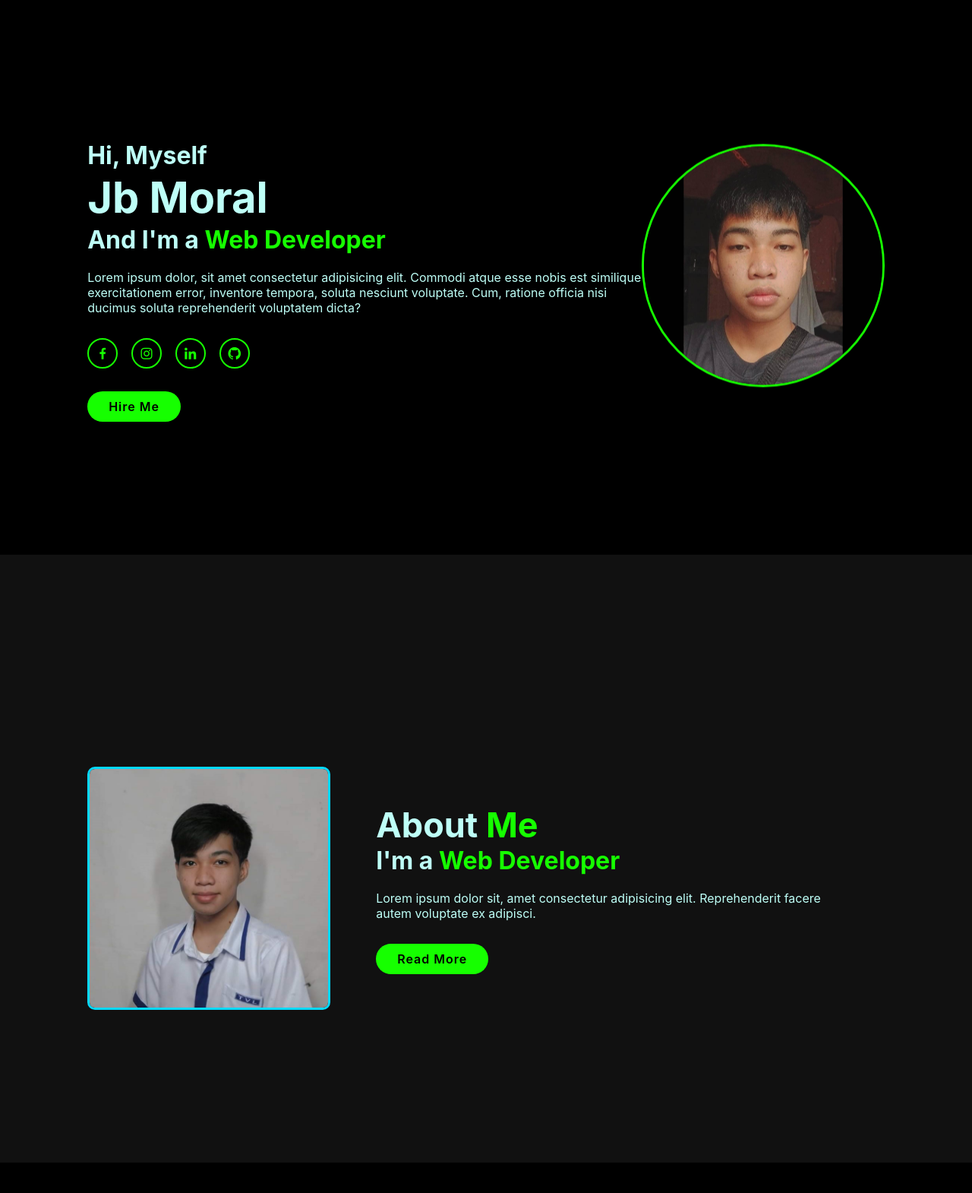
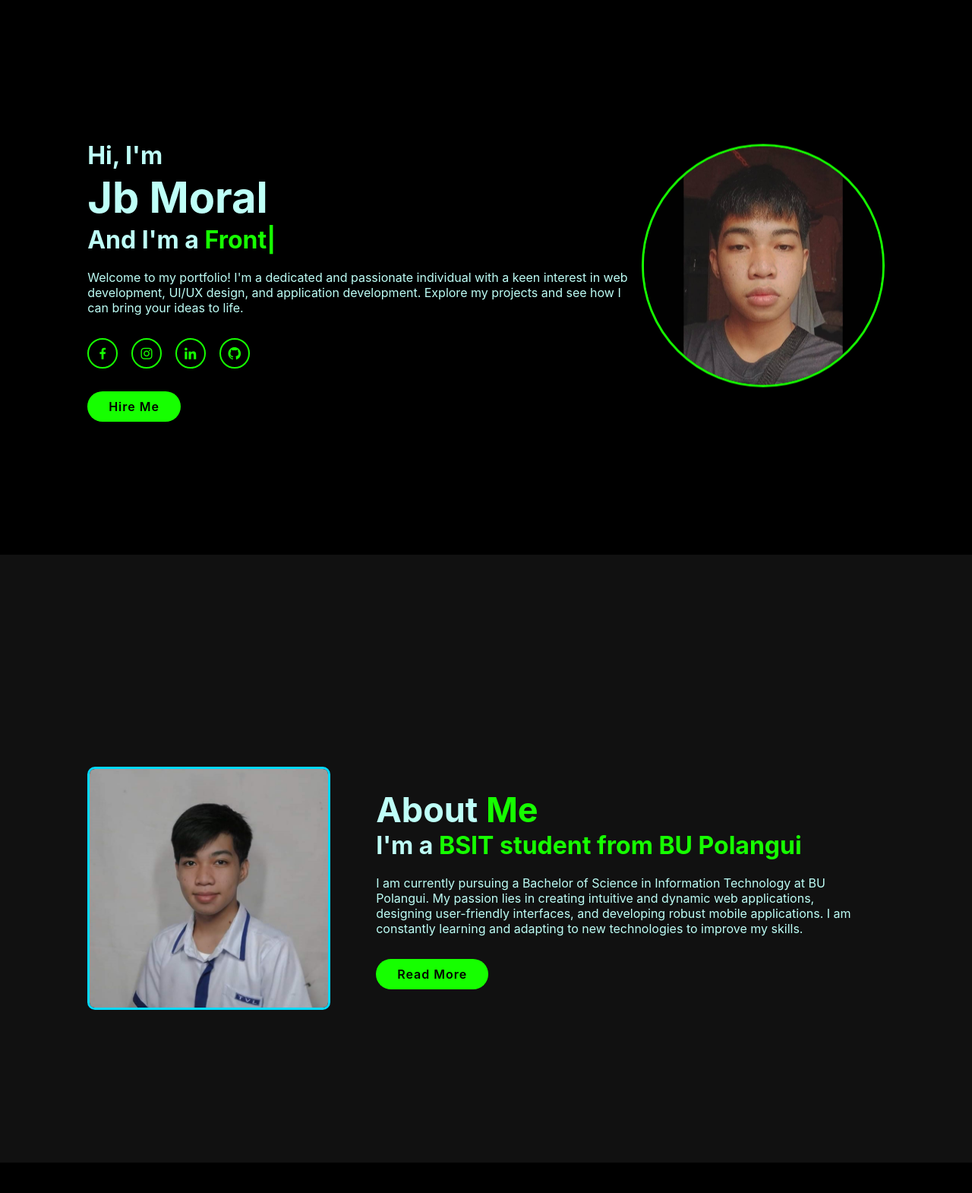
Before and after one commit to jbmoral11/2024_BSIT-3A_HYTECH_Jesus-Bien-Moral, a PHP site: page /Portfolio/index.html in a window 1280 px wide. Shown: the part 70-1640 px from the top of the page at 76% size. Run offline with PHP 8.4, Linux system fonts and the light colour scheme; some libraries are stand-ins or nearby versions.

Commit message:
Add files via upload

```diff
--- a/Portfolio/index.html
+++ b/Portfolio/index.html
@@ -12,9 +12,8 @@
   </head>
   <body>
     <!-- Header Code -->
-
     <header class="header">
-      <a href="" class="logo">Jb <span>Moral</span></a>
+      <a href="#" class="logo">Jb <span>Moral</span></a>
 
       <i class="bx bx-menu" id="menu-icon"></i>
 
@@ -28,17 +27,16 @@
     </header>
 
     <!-- Home Code -->
-
     <section class="home" id="home">
       <div class="home-content">
-        <h3>Hi, Myself</h3>
+        <h3>Hi, I'm</h3>
         <h1>Jb Moral</h1>
-        <h3>And I'm a <span class="multiple-text">Web Developer</span></h3>
+        <h3>And I'm a <span class="multiple-text"></span></h3>
         <p>
-          Lorem ipsum dolor, sit amet consectetur adipisicing elit. Commodi
-          atque esse nobis est similique exercitationem error, inventore
-          tempora, soluta nesciunt voluptate. Cum, ratione officia nisi ducimus
-          soluta reprehenderit voluptatem dicta?
+          Welcome to my portfolio! I'm a dedicated and passionate individual
+          with a keen interest in web development, UI/UX design, and application
+          development. Explore my projects and see how I can bring your ideas to
+          life.
         </p>
 
         <div class="social-media">
@@ -57,7 +55,6 @@
     </section>
 
     <!-- About Code -->
-
     <section class="about" id="about">
       <div class="about-img">
         <img src="assets/image2.jpeg" alt="About Image" />
@@ -65,17 +62,19 @@
 
       <div class="about-content">
         <h2 class="heading">About <span>Me</span></h2>
-        <h3>I'm a <span>Web Developer</span></h3>
+        <h3>I'm a <span>BSIT student from BU Polangui</span></h3>
         <p>
-          Lorem ipsum dolor sit, amet consectetur adipisicing elit.
-          Reprehenderit facere autem voluptate ex adipisci.
+          I am currently pursuing a Bachelor of Science in Information
+          Technology at BU Polangui. My passion lies in creating intuitive and
+          dynamic web applications, designing user-friendly interfaces, and
+          developing robust mobile applications. I am constantly learning and
+          adapting to new technologies to improve my skills.
         </p>
         <a href="#" class="btn">Read More</a>
       </div>
     </section>
 
     <!-- Services Code -->
-
     <section class="services" id="services">
       <h2 class="heading">My <span>Services</span></h2>
       <div class="services-container">
@@ -83,22 +82,22 @@
           <i class="bx bx-code-alt"></i>
           <h3>Web Development</h3>
           <p>
-            Lorem ipsum dolor sit amet consectetur adipisicing elit. Ut tempore,
-            impedit quo labore eius eos, sed perferendis, non in tempora
-            dignissimos! Explicabo ullam nesciunt ex fuga omnis et modi
-            excepturi.
+            I specialize in building responsive and dynamic websites using the
+            latest web technologies. Whether you need a simple landing page or a
+            complex web application, I can deliver a solution that meets your
+            needs.
           </p>
           <a href="#" class="btn">Read More</a>
         </div>
 
         <div class="services-box">
           <i class="bx bx-palette"></i>
-          <h3>UI/UX Designer</h3>
+          <h3>UI/UX Design</h3>
           <p>
-            Lorem ipsum dolor sit amet consectetur adipisicing elit. Ut tempore,
-            impedit quo labore eius eos, sed perferendis, non in tempora
-            dignissimos! Explicabo ullam nesciunt ex fuga omnis et modi
-            excepturi.
+            Creating user-friendly and aesthetically pleasing interfaces is my
+            forte. I focus on user experience and design principles to ensure
+            that your applications are not only functional but also enjoyable to
+            use.
           </p>
           <a href="#" class="btn">Read More</a>
         </div>
@@ -107,10 +106,10 @@
           <i class="bx bxl-android"></i>
           <h3>Application Development</h3>
           <p>
-            Lorem ipsum dolor sit amet consectetur adipisicing elit. Ut tempore,
-            impedit quo labore eius eos, sed perferendis, non in tempora
-            dignissimos! Explicabo ullam nesciunt ex fuga omnis et modi
-            excepturi.
+            From concept to deployment, I can help you develop mobile
+            applications that are both functional and innovative. I ensure that
+            your app performs well on various devices and provides a seamless
+            user experience.
           </p>
           <a href="#" class="btn">Read More</a>
         </div>
@@ -118,59 +117,55 @@
     </section>
 
     <!-- Portfolio Code -->
-
     <section class="portfolio" id="portfolio">
-      <h2 class="heading">Lastest <span>Projects</span></h2>
+      <h2 class="heading">Latest <span>Projects</span></h2>
 
       <div class="portfolio-container">
         <div class="portfolio-box">
-          <img src="assets/image1.jpeg" alt="" />
+          <img src="assets/portfolio1.png" alt="Project Image" />
           <div class="portfolio-layer">
-            <h4>Web Design</h4>
+            <h4>Application Design</h4>
             <p>
-              Lorem ipsum dolor sit amet consectetur adipisicing elit. Sapiente
-              blanditiis earum aliquid? Distinctio, minima excepturi architecto
-              obcaecati, dolorem magni iure soluta deleniti magnam vel sit!
-              Explicabo ea blanditiis excepturi ipsam.
+              A modern app design project that focuses on responsive design and
+              user experience. This project showcases my ability to create
+              visually appealing and highly functional applications.
             </p>
             <a href="#"><i class="bx bx-right-top-arrow-circle"></i></a>
           </div>
         </div>
         <div class="portfolio-box">
-          <img src="assets/image1.jpeg" alt="" />
+          <img src="assets/portfolio2.png" alt="Project Image" />
           <div class="portfolio-layer">
-            <h4>Web Design</h4>
+            <h4>Application Design</h4>
             <p>
-              Lorem ipsum dolor sit amet consectetur adipisicing elit. Sapiente
-              blanditiis earum aliquid? Distinctio, minima excepturi architecto
-              obcaecati, dolorem magni iure soluta deleniti magnam vel sit!
-              Explicabo ea blanditiis excepturi ipsam.
+              A modern app design project that focuses on responsive design and
+              user experience. This project showcases my ability to create
+              visually appealing and highly functional applications.
             </p>
             <a href="#"><i class="bx bx-right-top-arrow-circle"></i></a>
           </div>
         </div>
         <div class="portfolio-box">
-          <img src="assets/image1.jpeg" alt="" />
+          <img src="assets/portfolio3.png" alt="Project Image" />
           <div class="portfolio-layer">
             <h4>Web Design</h4>
             <p>
-              Lorem ipsum dolor sit amet consectetur adipisicing elit. Sapiente
-              blanditiis earum aliquid? Distinctio, minima excepturi architecto
-              obcaecati, dolorem magni iure soluta deleniti magnam vel sit!
-              Explicabo ea blanditiis excepturi ipsam.
+              A modern web design project that focuses on responsive design and
+              user experience. This project showcases my ability to create
+              visually appealing and highly functional websites.
             </p>
             <a href="#"><i class="bx bx-right-top-arrow-circle"></i></a>
           </div>
         </div>
-        <div class="portfolio-box">
-          <img src="assets/image1.jpeg" alt="" />
+        <div class="portfolio-box port4">
+          <img src="assets/portfolio4.png" alt="Project Image" />
           <div class="portfolio-layer">
-            <h4>Web Design</h4>
+            <h4>Web Development</h4>
             <p>
-              Lorem ipsum dolor sit amet consectetur adipisicing elit. Sapiente
-              blanditiis earum aliquid? Distinctio, minima excepturi architecto
-              obcaecati, dolorem magni iure soluta deleniti magnam vel sit!
-              Explicabo ea blanditiis excepturi ipsam.
+              A modern e-commerce website project that focuses on selling
+              computer electronic parts peripherals. This project showcases my
+              ability to create visually appealing and highly functional
+              websites.
             </p>
             <a href="#"><i class="bx bx-right-top-arrow-circle"></i></a>
           </div>
@@ -179,7 +174,6 @@
     </section>
 
     <!-- Contact Code -->
-
     <section class="contact" id="contact">
       <h2 class="heading">Contact <span>Me</span></h2>
 
@@ -195,7 +189,6 @@
 
         <textarea
           name="message"
-          id=""
           cols="30"
           rows="10"
           placeholder="Your Message"
@@ -205,15 +198,17 @@
     </section>
 
     <!-- Footer Section -->
-
     <footer class="footer">
       <div class="footer-text">
-        <p>2024 &copy; Moral Portfolio | BSIT 3A</p>
+        <p>2024 &copy; Jb Moral Portfolio | BSIT 3A</p>
       </div>
 
       <div class="footer-iconTop">
         <a href="#home"><i class="bx bx-up-arrow-alt"></i></a>
       </div>
     </footer>
+    <script src="https://unpkg.com/scrollreveal"></script>
+    <script src="https://unpkg.com/typed.js@2.1.0/dist/typed.umd.js"></script>
+    <script src="script.js"></script>
   </body>
 </html>
--- a/Portfolio/script.js
+++ b/Portfolio/script.js
@@ -0,0 +1,64 @@
+let menuIcon = document.querySelector("#menu-icon");
+let navbar = document.querySelector(".navbar");
+
+menuIcon.onclick = () => {
+  menuIcon.classList.toggle("bx-x");
+  navbar.classList.toggle("navbar-active"); // Change this line
+};
+
+let sections = document.querySelectorAll("section");
+let navLinks = document.querySelectorAll("header nav a");
+
+window.onscroll = () => {
+  sections.forEach((sec) => {
+    let top = window.scrollY;
+    let offset = (sec.offsetTop = 150);
+    let height = sec.offsetHeight;
+    let id = sec.getAttribute("id");
+
+    if (top >= offset && top < offset + height) {
+      navLinks.forEach((links) => {
+        links.classList.remove("active");
+        document
+          .querySelector("header nav a[href*=" + id + "]")
+          .classList.add("active");
+      });
+    }
+  });
+
+  let header = document.querySelector("header");
+  header.classList.toggle("sticky", window.scrollY > 100);
+
+  menuIcon.classList.remove("bx-x");
+  navbar.classList.remove("navbar-active"); // Change this line
+};
+
+// Typing Text
+const typed = new Typed(".multiple-text", {
+  strings: [
+    "Web Developer",
+    "Frontend Developer",
+    "Backend Developer",
+    "UI/UX Designer",
+  ],
+  typeSpeed: 60,
+  backSpeed: 60,
+  backDelay: 1000,
+  loop: true,
+});
+
+// ScrollReveal
+
+ScrollReveal({
+  distance: "80px",
+  duration: 2000,
+  delay: 200,
+});
+
+ScrollReveal().reveal(".home-content, .heading", { origin: "top" });
+ScrollReveal().reveal(
+  ".home-img, .services-container, .portfolio-box, .contact-form",
+  { origin: "bottom" }
+);
+ScrollReveal().reveal(".home-content h1, .about-img", { origin: "left" });
+ScrollReveal().reveal(".home-content p, .about-content", { origin: "right" });
--- a/Portfolio/style.css
+++ b/Portfolio/style.css
@@ -524,13 +524,13 @@
   }
 
   .portfolio-container {
-    grid-template-columns: repeat(2,1fr);
+    grid-template-columns: repeat(2, 1fr);
   }
 }
 
 @media (max-width: 617px) {
   .portfolio-container {
-    grid-template-columns: repeat(1,1fr);
+    grid-template-columns: repeat(1, 1fr);
   }
 
   .home-img {
```
Also changed, not shown: Portfolio/assets/portfolio1.png (added), Portfolio/assets/portfolio2.png (added), Portfolio/assets/portfolio3.png (added), Portfolio/assets/portfolio4.png (added).
